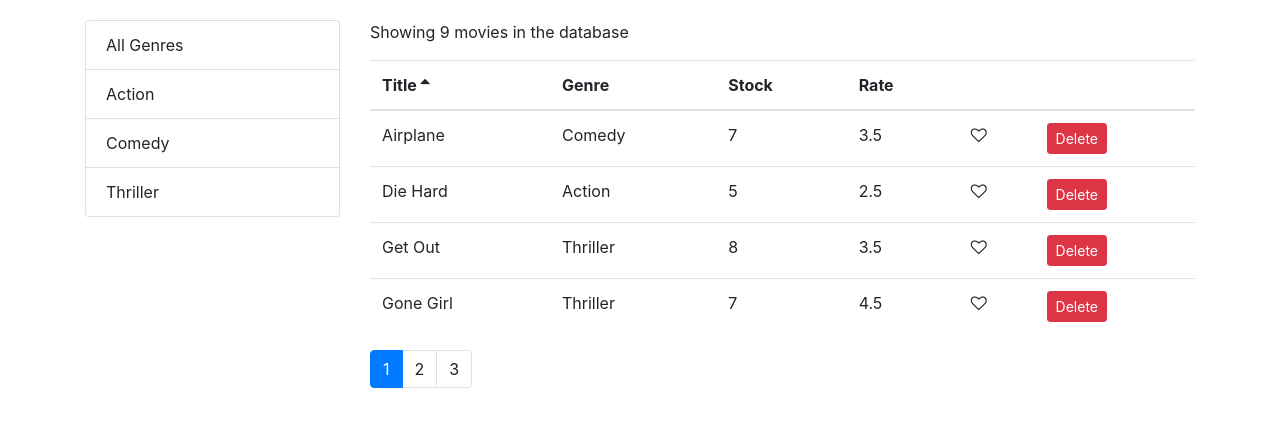
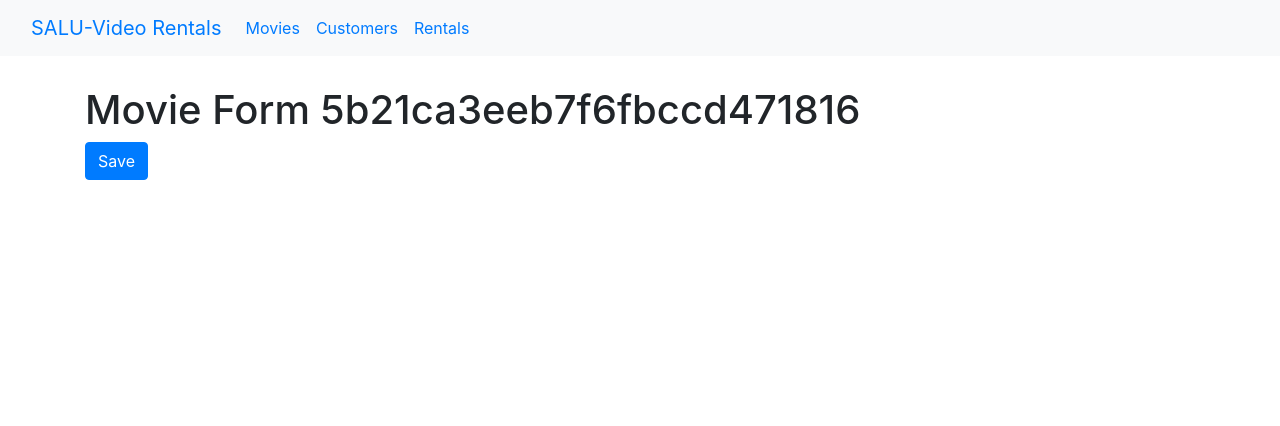
Before and after one commit to seunphology/Salu-Video-Rental-App-with-React.Js, a React (Create React App) app: page /movies/5b21ca3eeb7f6fbccd471816 in a window 1280 px wide. Shown: the top 426 px of the page. Built offline with nearby package versions, Linux system fonts and the light colour scheme.

Commit message:
Building the Navigation bar components

```diff
--- a/package.json
+++ b/package.json
@@ -12,6 +12,7 @@
     "prop-types": "^15.6.2",
     "react": "^18.1.0",
     "react-dom": "^18.1.0",
+    "react-router-dom": "^4.3.1",
     "react-scripts": "5.0.1",
     "web-vitals": "^2.1.4"
   },
--- a/src/App.js
+++ b/src/App.js
@@ -1,16 +1,44 @@
 import React, { Component } from "react";
+import { Route,Redirect, Switch } from "react-router-dom";
 import Movies from "./components/ movies";
+import Customers from "./components/customers";
+import Rentals from "./components/rentals";
+import NotFound from "./components/notFound";
+import NavBar from "./components/navBar";
 import "./App.css";
+import MovieForm from './components/movieForm';
+
 
 class App extends Component {
   render() {
    return (
+
+    <React.Fragment>
+
+    <NavBar />
       <main className="container">
 
-        <Movies />
+        <Switch>
+
+
+
+        <Route path="/movies/:id" component={MovieForm}></Route>
+        <Route path="/movies" component={Movies}></Route>
+        <Route path="/customers" component={Customers} ></Route>
+        <Route path="/rentals" component={Rentals} ></Route>
+        <Route path="/not-found" component={NotFound} ></Route>
+        <Redirect from="/" exact to="/movies" />
+        <Redirect to="/not-found" />
+
+        </Switch>
+
+
+
+
 
 
       </main>
+      </React.Fragment>
     );
   }
 }
--- /dev/null
+++ b/src/components/customers.jsx
@@ -0,0 +1,6 @@
+import React, { Component } from 'react';
+const Customers = () => {
+    return <h1>Customers</h1>
+}
+
+export default Customers;
--- /dev/null
+++ b/src/components/movieForm.jsx
@@ -0,0 +1,13 @@
+import React, { Component } from 'react';
+
+const MovieForm = ({match, history}) => {
+    return <div>
+        <h1>Movie Form {match.params.id}</h1>
+
+        <button className="btn btn-primary" onClick={()=> history.push("/movies")}>Save</button>
+
+
+        </div>;
+}
+
+export default MovieForm;
--- a/src/components/moviesTable.jsx
+++ b/src/components/moviesTable.jsx
@@ -1,5 +1,6 @@
 import React, { Component } from 'react';
 import Table from './common/table';
+import { Link } from 'react-router-dom';
 
 
 import Like from './common/like';
@@ -11,7 +12,7 @@
 
     columns = [
 
-        {path: 'title', label: 'Title'},
+        {path: 'title', label: 'Title', content: movie => <Link to={`/movies/${movie._id}`}>{movie.title}</Link>},
         {path: 'genre.name', label: 'Genre'},
         {path: 'numberInStock', label: 'Stock'},
         {path: 'dailyRentalRate', label: 'Rate'},
@@ -21,6 +22,8 @@
 
 
     ];
+
+
 
 
     render() {
--- /dev/null
+++ b/src/components/navBar.jsx
@@ -0,0 +1,29 @@
+import React, { Component } from 'react';
+import {Link, NavLink} from 'react-router-dom';
+
+const NavBar = () => {
+    return ( <nav className="navbar navbar-expand-lg bg-light">
+    <div className="container-fluid">
+      <Link className="navbar-brand" to="/">SALU-Video Rentals</Link>
+      <button className="navbar-toggler" type="button" data-bs-toggle="collapse" data-bs-target="#navbarNav" aria-controls="navbarNav" aria-expanded="false" aria-label="Toggle navigation">
+        <span className="navbar-toggler-icon"></span>
+      </button>
+      <div className="collapse navbar-collapse" id="navbarNav">
+        <ul className="navbar-nav">
+          <li className="nav-item">
+            <NavLink className="nav-link" aria-current="page" to="/movies">Movies</NavLink>
+          </li>
+          <li className="nav-item">
+            <NavLink className="nav-link" to="/customers">Customers</NavLink>
+          </li>
+          <li className="nav-item">
+            <NavLink className="nav-link" to="/rentals">Rentals</NavLink>
+          </li>
+
+        </ul>
+      </div>
+    </div>
+  </nav> );
+}
+
+export default NavBar;
--- /dev/null
+++ b/src/components/notFound.jsx
@@ -0,0 +1,7 @@
+import React, { Component } from 'react';
+
+const NotFound = () => {
+    return <h1>Not Found</h1>;
+}
+
+export default NotFound;
--- /dev/null
+++ b/src/components/rentals.jsx
@@ -0,0 +1,7 @@
+import React, { Component } from 'react';
+
+const Rentals = () => {
+    return (<h1>Rentals</h1>);
+}
+
+export default Rentals;
--- a/src/index.css
+++ b/src/index.css
@@ -1,6 +1,6 @@
 body {
   margin: 0;
-  padding: 20px 0 0 0;
+  padding: 0 0 0 0;
   font-family: -apple-system, BlinkMacSystemFont, 'Segoe UI', 'Roboto', 'Oxygen',
     'Ubuntu', 'Cantarell', 'Fira Sans', 'Droid Sans', 'Helvetica Neue',
     sans-serif;
@@ -12,6 +12,9 @@
   font-family: source-code-pro, Menlo, Monaco, Consolas, 'Courier New',
     monospace;
 }
+.navbar {
+  margin-bottom: 30px;
+}
 
 .clickable {
   cursor:pointer
--- a/src/index.js
+++ b/src/index.js
@@ -1,5 +1,6 @@
 import React from 'react';
 import ReactDOM from 'react-dom/client';
+import { BrowserRouter } from 'react-router-dom';
 import './index.css';
 import App from './App';
 import reportWebVitals from './reportWebVitals';
@@ -8,9 +9,9 @@
 
 const root = ReactDOM.createRoot(document.getElementById('root'));
 root.render(
-  <React.StrictMode>
+ <BrowserRouter>
     <App />
-  </React.StrictMode>
+   </BrowserRouter>
 );
 
 // If you want to start measuring performance in your app, pass a function
```
Also changed, not shown: 1 other file (tests, documents, lock files or other folders).
